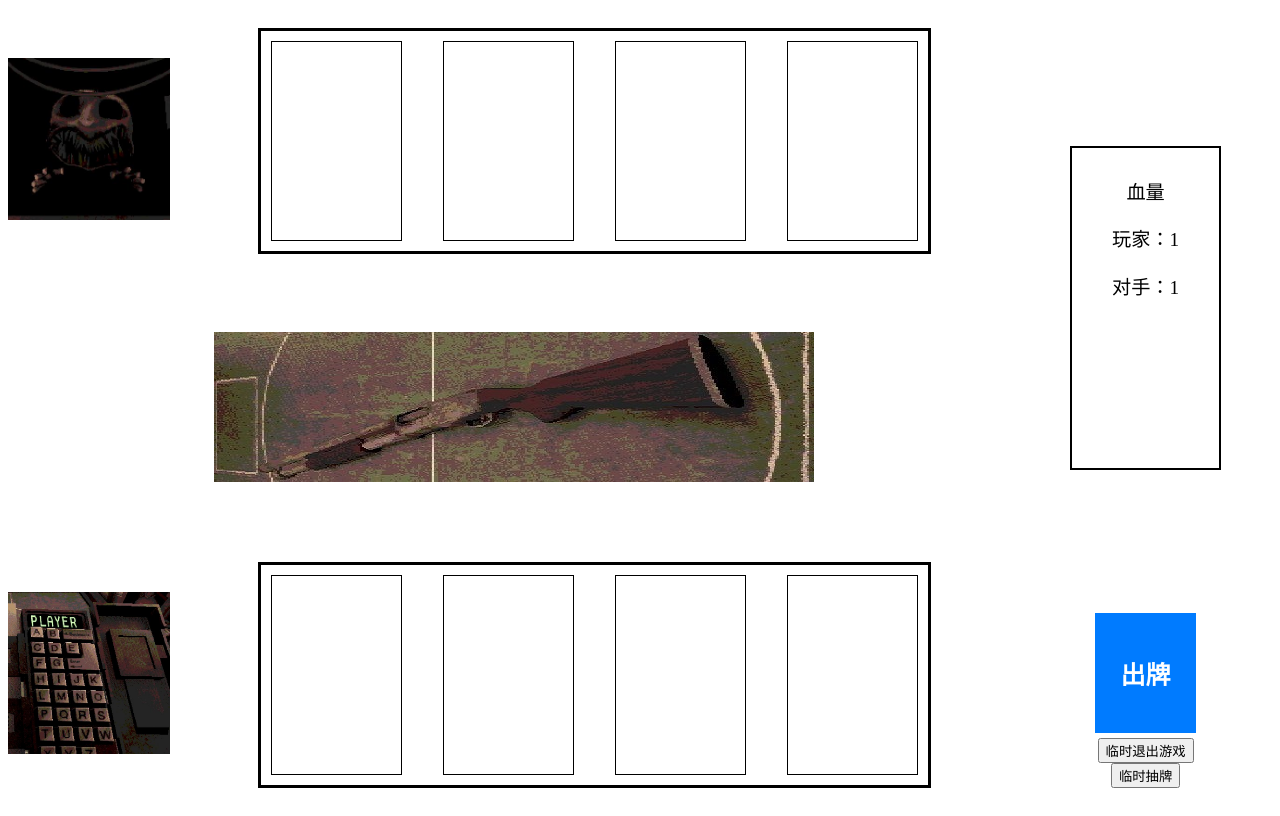
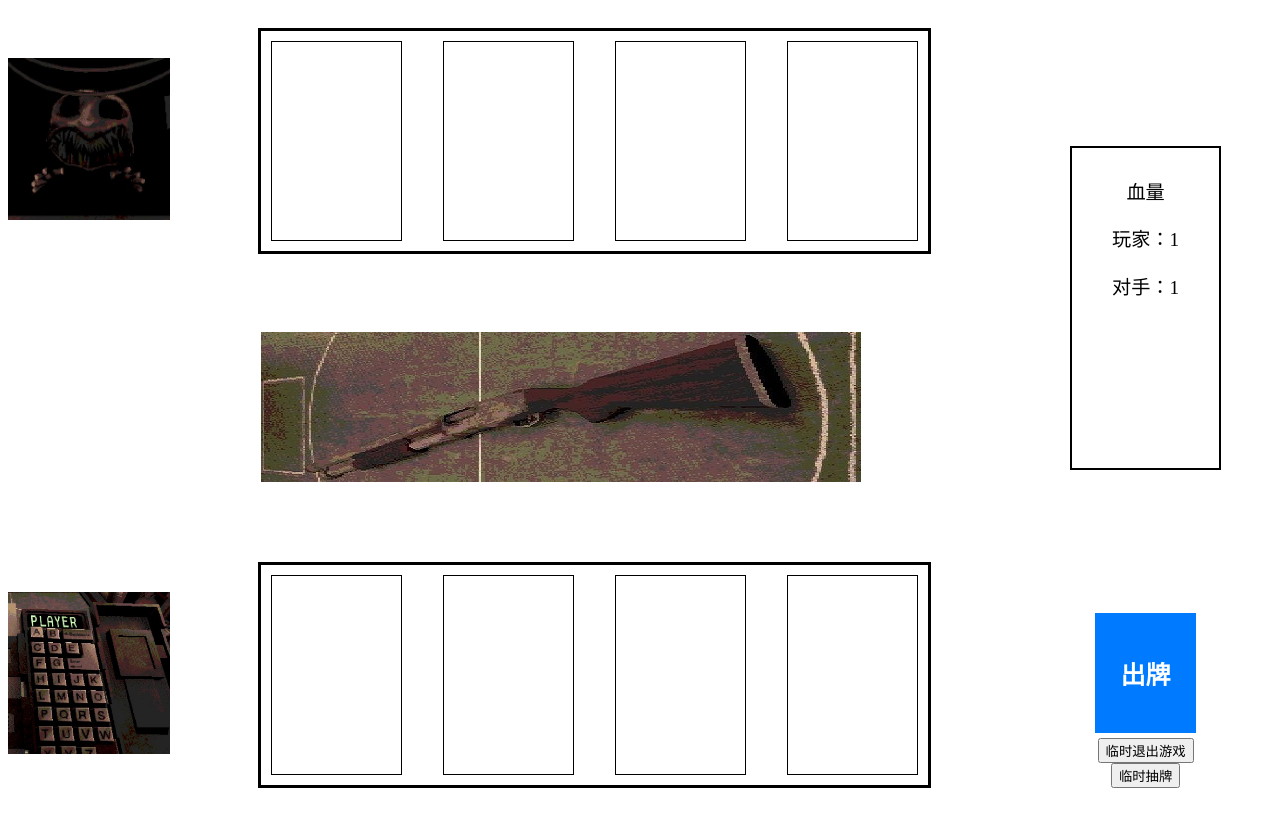
Before and after one commit to Rheinhauss/gambling_game, a Vue app: page /game in a window 1280 px wide. Built offline with nearby package versions, Linux system fonts and the light colour scheme; what vue-socket.io would draw is missing.

Commit message:
Fix some layout problem.

```diff
--- a/src/components/GamePage.vue
+++ b/src/components/GamePage.vue
@@ -115,7 +115,7 @@ export default {
     const gunImageUrl = ref(require("@/assets/gun.jpg"));
     const showGunWindow = ref(false); // 开枪窗口显示状态
     const playCardDisabled = ref(false); // 出牌按钮可用状态
-    const drawCardStatus = ref(false);
+    const drawCardStatus = ref(false); // 抽牌窗口显示状态
     const drawableCards = ref(['Knife', 'Cigarette', 'Beer']); // 后端传来的待抽取牌列表
     const selectedCard = ref(null); // 存储被选中的卡牌
     const hoveredCard= ref(null); // 存储当前鼠标悬浮的卡牌名称
@@ -175,21 +175,21 @@ export default {
 
     // 返回响应式数据
     return {
-      drawCardStatus,
-      drawableCards,
-      selectedCard,
-      hoveredCard,
-      drawCards,
-      selectDrawCard,
       playerHealth,
       opponentHealth,
       opponentImageUrl,
       playerImageUrl,
       gunImageUrl,
+      drawCardStatus,
+      drawableCards,
+      selectedCard,
+      hoveredCard,
       showGunWindow,
       playCardDisabled,
       cardImage,
       cardNote,
+      drawCards,
+      selectDrawCard,
       togglePlayCardDisabled,
       showTooltip,
       hideTooltip
@@ -254,7 +254,7 @@ export default {
 
 .gun-button {
   flex: 1;
-  max-width: 100%;
+  max-width: 50%;
   max-height: 100%;
   border: none;
   background: none;
```
